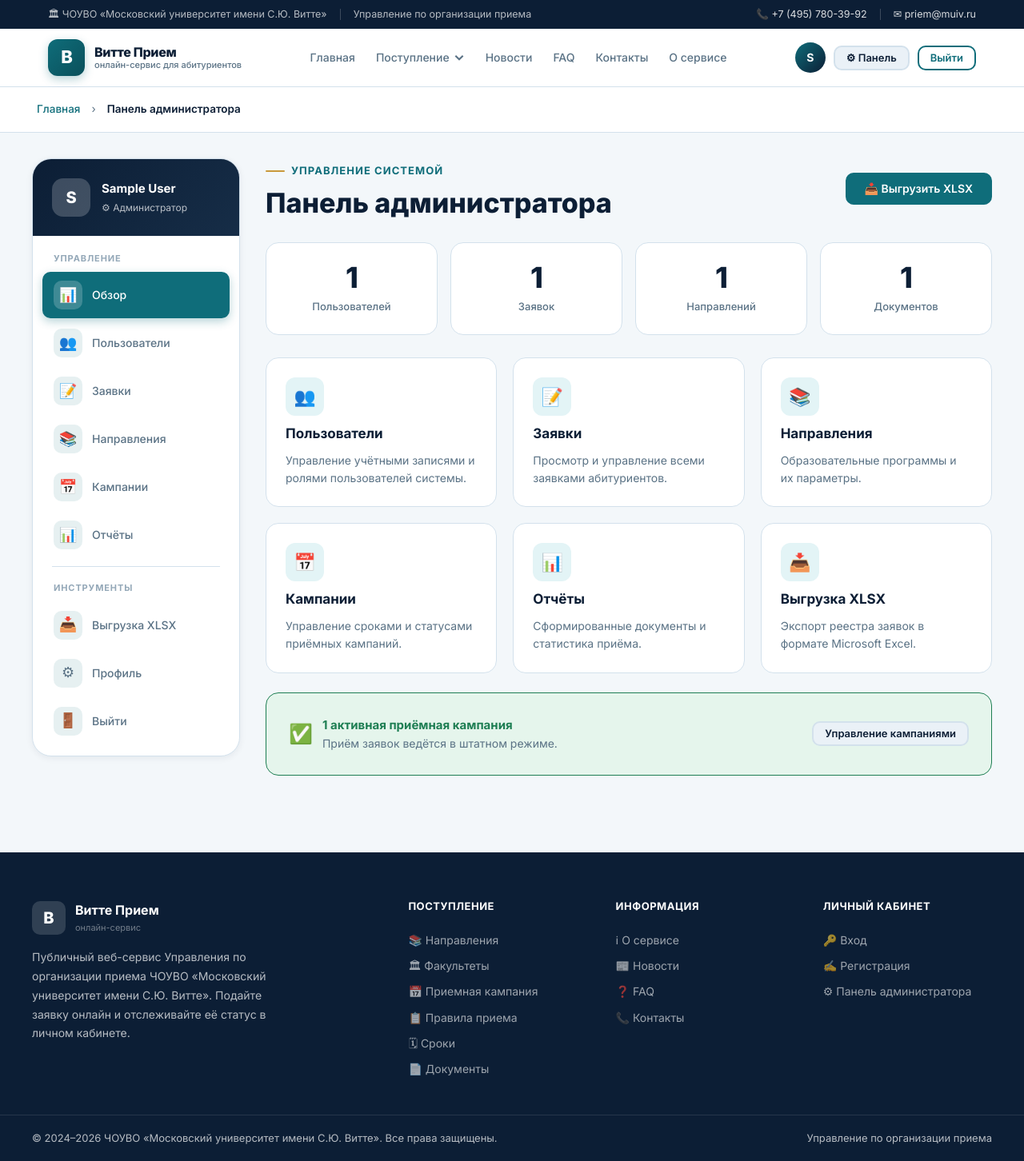
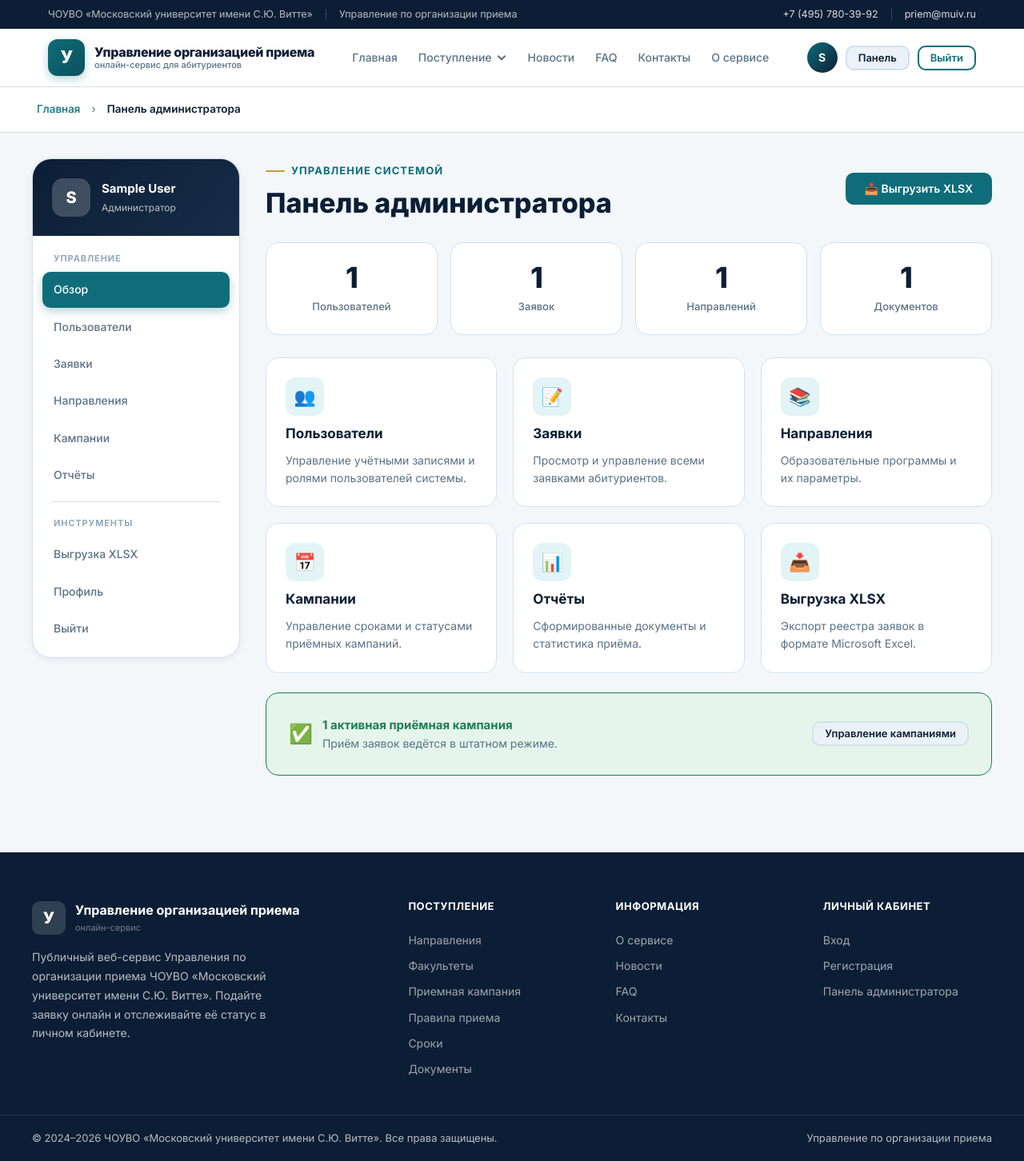
Before and after one commit to enrollsys/enrollsys, a Django app: page /dashboard/admin/ in a window 1280 px wide. Shown: the whole page at 80% size. Run offline with Django 5.2, Linux system fonts and the light colour scheme; a user stored in the database is signed in; tables that the repository leaves empty hold one stand-in row (values such as "Sample post"); parts of the project's set-up code (start-up, migrations or seed data) failed here and were passed over.

Commit message:
UI Changes & Added SQL dump

```diff
--- a/core/context_processors.py
+++ b/core/context_processors.py
@@ -8,5 +8,5 @@ def site_context(request):
             role = request.user.profile.role
     return {
         "current_role": role,
-        "site_name": "Приемная комиссия МУ им. С.Ю. Витте",
+        "site_name": "Управление организацией приема",
     }
--- a/static/core/css/styles.css
+++ b/static/core/css/styles.css
@@ -1,5 +1,5 @@
 /* =========================================================
-   Витте Прием — Professional UI Kit
+   Управление организацией приема — Professional UI Kit
    ========================================================= */
 
 /* 0. Google Fonts */
--- a/static/core/js/main.js
+++ b/static/core/js/main.js
@@ -1,5 +1,5 @@
 /* =========================================================
-   Витте Прием — Main JavaScript
+   Управление организацией приема — Main JavaScript
    ========================================================= */
 
 (function () {
--- a/templates/core/about.html
+++ b/templates/core/about.html
@@ -4,7 +4,7 @@
 <section class="page-hero">
     <div class="container">
         <div class="section-label" style="color: var(--gold);">О проекте</div>
-        <h1>О сервисе «Витте Прием»</h1>
+        <h1>О сервисе «Управление организацией приема»</h1>
         <p>Официальный онлайн-сервис Управления по организации приема ЧОУВО «Московский университет имени С.Ю. Витте»</p>
     </div>
 </section>
@@ -15,7 +15,7 @@
             <div class="section-label">Что это такое</div>
             <h2>Цифровая приёмная комиссия</h2>
             <p style="color: var(--text-muted); font-size: 16px; line-height: 1.8; margin: 16px 0 24px;">
-                «Витте Прием» — это веб-сервис, разработанный для автоматизации работы Управления
+                «Управление организацией приема» — это веб-сервис, разработанный для автоматизации работы Управления
                 по организации приема Московского университета имени С.Ю. Витте. Сервис позволяет
                 абитуриентам подавать заявки онлайн, а сотрудникам — обрабатывать их в единой системе.
             </p>
--- a/templates/core/base.html
+++ b/templates/core/base.html
@@ -5,7 +5,7 @@
     <meta charset="utf-8">
     <meta name="viewport" content="width=device-width, initial-scale=1">
     <meta name="description" content="Онлайн-сервис Управления по организации приема Московского университета имени С.Ю. Витте">
-    <title>{% if page_title %}{{ page_title }} — {% endif %}Витте Прием</title>
+    <title>{% if page_title %}{{ page_title }} — {% endif %}Управление организацией приема</title>
     <link rel="preconnect" href="https://fonts.googleapis.com">
     <link rel="preconnect" href="https://fonts.gstatic.com" crossorigin>
     <link rel="stylesheet" href="{% static 'core/css/styles.css' %}">
@@ -16,14 +16,14 @@
     <!-- ── Top Strip ── -->
     <div class="top-strip">
         <div class="top-strip-left">
-            <span>🏛 ЧОУВО «Московский университет имени С.Ю. Витте»</span>
+            <span>ЧОУВО «Московский университет имени С.Ю. Витте»</span>
             <span class="top-strip-sep"></span>
             <span>Управление по организации приема</span>
         </div>
         <div class="top-strip-right">
-            <a href="tel:+74957803992">📞 +7 (495) 780-39-92</a>
+            <a href="tel:+74957803992">+7 (495) 780-39-92</a>
             <span class="top-strip-sep"></span>
-            <a href="mailto:priem@muiv.ru">✉ priem@muiv.ru</a>
+            <a href="mailto:priem@muiv.ru">priem@muiv.ru</a>
         </div>
     </div>
 
@@ -32,10 +32,10 @@
         <div class="header-inner">
 
             <!-- Brand -->
-            <a class="brand" href="{% url 'home' %}" aria-label="Витте Прием — на главную">
-                <div class="brand-logo">В</div>
+            <a class="brand" href="{% url 'home' %}" aria-label="Управление организацией приема — на главную">
+                <div class="brand-logo">У</div>
                 <div class="brand-text">
-                    <span class="brand-name">Витте&nbsp;Прием</span>
+                    <span class="brand-name">Управление организацией приема</span>
                     <span class="brand-sub">онлайн-сервис для абитуриентов</span>
                 </div>
             </a>
@@ -54,23 +54,23 @@
                     </a>
                     <div class="nav-dropdown">
                         <a href="{% url 'program_list' %}">
-                            <span class="dd-icon">📚</span> Направления обучения
+                            Направления обучения
                         </a>
                         <a href="{% url 'faculty_list' %}">
-                            <span class="dd-icon">🏛</span> Факультеты
+                            Факультеты
                         </a>
                         <a href="{% url 'campaign_list' %}">
-                            <span class="dd-icon">📅</span> Приемная кампания
+                            Приемная кампания
                         </a>
                         <div class="nav-divider"></div>
                         <a href="{% url 'admission_rules' %}">
-                            <span class="dd-icon">📋</span> Правила приема
+                            Правила приема
                         </a>
                         <a href="{% url 'admission_schedule' %}">
-                            <span class="dd-icon">🗓</span> Сроки и расписание
+                            Сроки и расписание
                         </a>
                         <a href="{% url 'admission_documents' %}">
-                            <span class="dd-icon">📄</span> Документы
+                            Документы
                         </a>
                     </div>
                 </div>
@@ -101,11 +101,11 @@
                             {{ user.username|first|upper }}
                         </div>
                         {% if current_role == 'admin' %}
-                            <a class="btn btn-secondary btn-sm" href="{% url 'admin_dashboard' %}">⚙ Панель</a>
+                            <a class="btn btn-secondary btn-sm" href="{% url 'admin_dashboard' %}">Панель</a>
                         {% elif current_role == 'methodist' %}
-                            <a class="btn btn-secondary btn-sm" href="{% url 'methodist_dashboard' %}">📋 Кабинет</a>
+                            <a class="btn btn-secondary btn-sm" href="{% url 'methodist_dashboard' %}">Кабинет</a>
                         {% else %}
-                            <a class="btn btn-secondary btn-sm" href="{% url 'applicant_dashboard' %}">👤 Кабинет</a>
+                            <a class="btn btn-secondary btn-sm" href="{% url 'applicant_dashboard' %}">Кабинет</a>
                         {% endif %}
                         <a class="btn btn-outline btn-sm" href="{% url 'logout' %}">Выйти</a>
                     </div>
@@ -150,9 +150,9 @@
                 <!-- Brand column -->
                 <div class="footer-col">
                     <div class="footer-brand">
-                        <div class="footer-logo">В</div>
+                        <div class="footer-logo">У</div>
                         <div>
-                            <span class="footer-brand-name">Витте Прием</span>
+                            <span class="footer-brand-name">Управление организацией приема</span>
                             <span class="footer-brand-sub">онлайн-сервис</span>
                         </div>
                     </div>
@@ -166,35 +166,35 @@
                 <!-- Поступление -->
                 <div class="footer-col">
                     <h4>Поступление</h4>
-                    <a href="{% url 'program_list' %}">📚 Направления</a>
-                    <a href="{% url 'faculty_list' %}">🏛 Факультеты</a>
-                    <a href="{% url 'campaign_list' %}">📅 Приемная кампания</a>
-                    <a href="{% url 'admission_rules' %}">📋 Правила приема</a>
-                    <a href="{% url 'admission_schedule' %}">🗓 Сроки</a>
-                    <a href="{% url 'admission_documents' %}">📄 Документы</a>
+                    <a href="{% url 'program_list' %}">Направления</a>
+                    <a href="{% url 'faculty_list' %}">Факультеты</a>
+                    <a href="{% url 'campaign_list' %}">Приемная кампания</a>
+                    <a href="{% url 'admission_rules' %}">Правила приема</a>
+                    <a href="{% url 'admission_schedule' %}">Сроки</a>
+                    <a href="{% url 'admission_documents' %}">Документы</a>
                 </div>
 
                 <!-- Информация -->
                 <div class="footer-col">
                     <h4>Информация</h4>
-                    <a href="{% url 'about' %}">ℹ О сервисе</a>
-                    <a href="{% url 'news_list' %}">📰 Новости</a>
-                    <a href="{% url 'faq_list' %}">❓ FAQ</a>
-                    <a href="{% url 'contact_list' %}">📞 Контакты</a>
+                    <a href="{% url 'about' %}">О сервисе</a>
+                    <a href="{% url 'news_list' %}">Новости</a>
+                    <a href="{% url 'faq_list' %}">FAQ</a>
+                    <a href="{% url 'contact_list' %}">Контакты</a>
                 </div>
 
                 <!-- Кабинет -->
                 <div class="footer-col">
                     <h4>Личный кабинет</h4>
-                    <a href="{% url 'login' %}">🔑 Вход</a>
-                    <a href="{% url 'register' %}">✍ Регистрация</a>
+                    <a href="{% url 'login' %}">Вход</a>
+                    <a href="{% url 'register' %}">Регистрация</a>
                     {% if user.is_authenticated %}
                         {% if current_role == 'admin' %}
-                            <a href="{% url 'admin_dashboard' %}">⚙ Панель администратора</a>
+                            <a href="{% url 'admin_dashboard' %}">Панель администратора</a>
                         {% elif current_role == 'methodist' %}
-                            <a href="{% url 'methodist_dashboard' %}">📋 Кабинет методиста</a>
+                            <a href="{% url 'methodist_dashboard' %}">Кабинет методиста</a>
                         {% else %}
-                            <a href="{% url 'applicant_dashboard' %}">👤 Кабинет абитуриента</a>
+                            <a href="{% url 'applicant_dashboard' %}">Кабинет абитуриента</a>
                         {% endif %}
                     {% endif %}
                 </div>
--- a/templates/core/news_list.html
+++ b/templates/core/news_list.html
@@ -5,7 +5,7 @@
     <div class="container">
         <div class="section-label" style="color: var(--gold);">Актуально</div>
         <h1>Новости приёмной комиссии</h1>
-        <p>Важные объявления и новости о поступлении в университет Витте</p>
+        <p>Важные объявления и новости о поступлении в Университет имени С.Ю. Витте</p>
     </div>
 </section>
 
--- a/templates/core/partials/dashboard_nav.html
+++ b/templates/core/partials/dashboard_nav.html
@@ -5,9 +5,9 @@
             <div>
                 <div class="sidebar-user-name">{{ user.get_full_name|default:user.username }}</div>
                 <div class="sidebar-user-role">
-                    {% if current_role == 'admin' %}⚙ Администратор
-                    {% elif current_role == 'methodist' %}📋 Методист
-                    {% else %}👤 Абитуриент{% endif %}
+                    {% if current_role == 'admin' %}Администратор
+                    {% elif current_role == 'methodist' %}Методист
+                    {% else %}Абитуриент{% endif %}
                 </div>
             </div>
         </div>
@@ -17,88 +17,88 @@
         {% if current_role == 'admin' %}
             <div class="sidebar-section-label">Управление</div>
             <a class="sidebar-nav-item" href="{% url 'admin_dashboard' %}">
-                <span class="sidebar-nav-icon">📊</span> Обзор
+                Обзор
             </a>
             <a class="sidebar-nav-item" href="{% url 'admin_users' %}">
-                <span class="sidebar-nav-icon">👥</span> Пользователи
+                Пользователи
             </a>
             <a class="sidebar-nav-item" href="{% url 'admin_applications' %}">
-                <span class="sidebar-nav-icon">📝</span> Заявки
+                Заявки
             </a>
             <a class="sidebar-nav-item" href="{% url 'admin_programs' %}">
-                <span class="sidebar-nav-icon">📚</span> Направления
+                Направления
             </a>
             <a class="sidebar-nav-item" href="{% url 'admin_campaigns' %}">
-                <span class="sidebar-nav-icon">📅</span> Кампании
+                Кампании
             </a>
             <a class="sidebar-nav-item" href="{% url 'admin_reports' %}">
-                <span class="sidebar-nav-icon">📊</span> Отчёты
+                Отчёты
             </a>
             <div class="sidebar-sep"></div>
             <div class="sidebar-section-label">Инструменты</div>
             <a class="sidebar-nav-item" href="{% url 'export_applications_xlsx' %}">
-                <span class="sidebar-nav-icon">📥</span> Выгрузка XLSX
+                Выгрузка XLSX
             </a>
             <a class="sidebar-nav-item" href="{% url 'profile_edit' %}">
-                <span class="sidebar-nav-icon">⚙</span> Профиль
+                Профиль
             </a>
             <a class="sidebar-nav-item" href="{% url 'logout' %}">
-                <span class="sidebar-nav-icon">🚪</span> Выйти
+                Выйти
             </a>
 
         {% elif current_role == 'methodist' %}
             <div class="sidebar-section-label">Работа с заявками</div>
             <a class="sidebar-nav-item" href="{% url 'methodist_dashboard' %}">
-                <span class="sidebar-nav-icon">📊</span> Обзор
+                Обзор
             </a>
             <a class="sidebar-nav-item" href="{% url 'methodist_applications' %}">
-                <span class="sidebar-nav-icon">📝</span> Заявки
+                Заявки
             </a>
             <a class="sidebar-nav-item" href="{% url 'methodist_documents' %}">
-                <span class="sidebar-nav-icon">📎</span> Документы
+                Документы
             </a>
             <a class="sidebar-nav-item" href="{% url 'exam_result_create' %}">
-                <span class="sidebar-nav-icon">🏆</span> Внести результат
+                Внести результат
             </a>
             <a class="sidebar-nav-item" href="{% url 'methodist_templates' %}">
-                <span class="sidebar-nav-icon">📄</span> Шаблоны
+                Шаблоны
             </a>
             <div class="sidebar-sep"></div>
             <div class="sidebar-section-label">Экспорт</div>
             <a class="sidebar-nav-item" href="{% url 'export_applications_xlsx' %}">
-                <span class="sidebar-nav-icon">📥</span> Выгрузка XLSX
+                Выгрузка XLSX
             </a>
             <a class="sidebar-nav-item" href="{% url 'profile_edit' %}">
-                <span class="sidebar-nav-icon">⚙</span> Профиль
+                Профиль
             </a>
             <a class="sidebar-nav-item" href="{% url 'logout' %}">
-                <span class="sidebar-nav-icon">🚪</span> Выйти
+                Выйти
             </a>
 
         {% else %}
             <div class="sidebar-section-label">Мой кабинет</div>
             <a class="sidebar-nav-item" href="{% url 'applicant_dashboard' %}">
-                <span class="sidebar-nav-icon">📊</span> Обзор
+                Обзор
             </a>
             <a class="sidebar-nav-item" href="{% url 'applicant_applications' %}">
-                <span class="sidebar-nav-icon">📝</span> Мои заявки
+                Мои заявки
             </a>
             <a class="sidebar-nav-item" href="{% url 'application_create' %}">
-                <span class="sidebar-nav-icon">➕</span> Новая заявка
+                Новая заявка
             </a>
             <a class="sidebar-nav-item" href="{% url 'applicant_documents' %}">
-                <span class="sidebar-nav-icon">📎</span> Документы
+                Документы
             </a>
             <a class="sidebar-nav-item" href="{% url 'applicant_results' %}">
-                <span class="sidebar-nav-icon">🏆</span> Результаты
+                Результаты
             </a>
             <div class="sidebar-sep"></div>
             <div class="sidebar-section-label">Настройки</div>
             <a class="sidebar-nav-item" href="{% url 'profile_edit' %}">
-                <span class="sidebar-nav-icon">⚙</span> Профиль
+                Профиль
             </a>
             <a class="sidebar-nav-item" href="{% url 'logout' %}">
-                <span class="sidebar-nav-icon">🚪</span> Выйти
+                Выйти
             </a>
         {% endif %}
     </nav>
```
Also changed, not shown: core/management/commands/ensure_admin_user.py (added, +51 -0 lines), templates/core/home.html (+6 -6 lines), enrollsys.sql (added), 1 other file.
